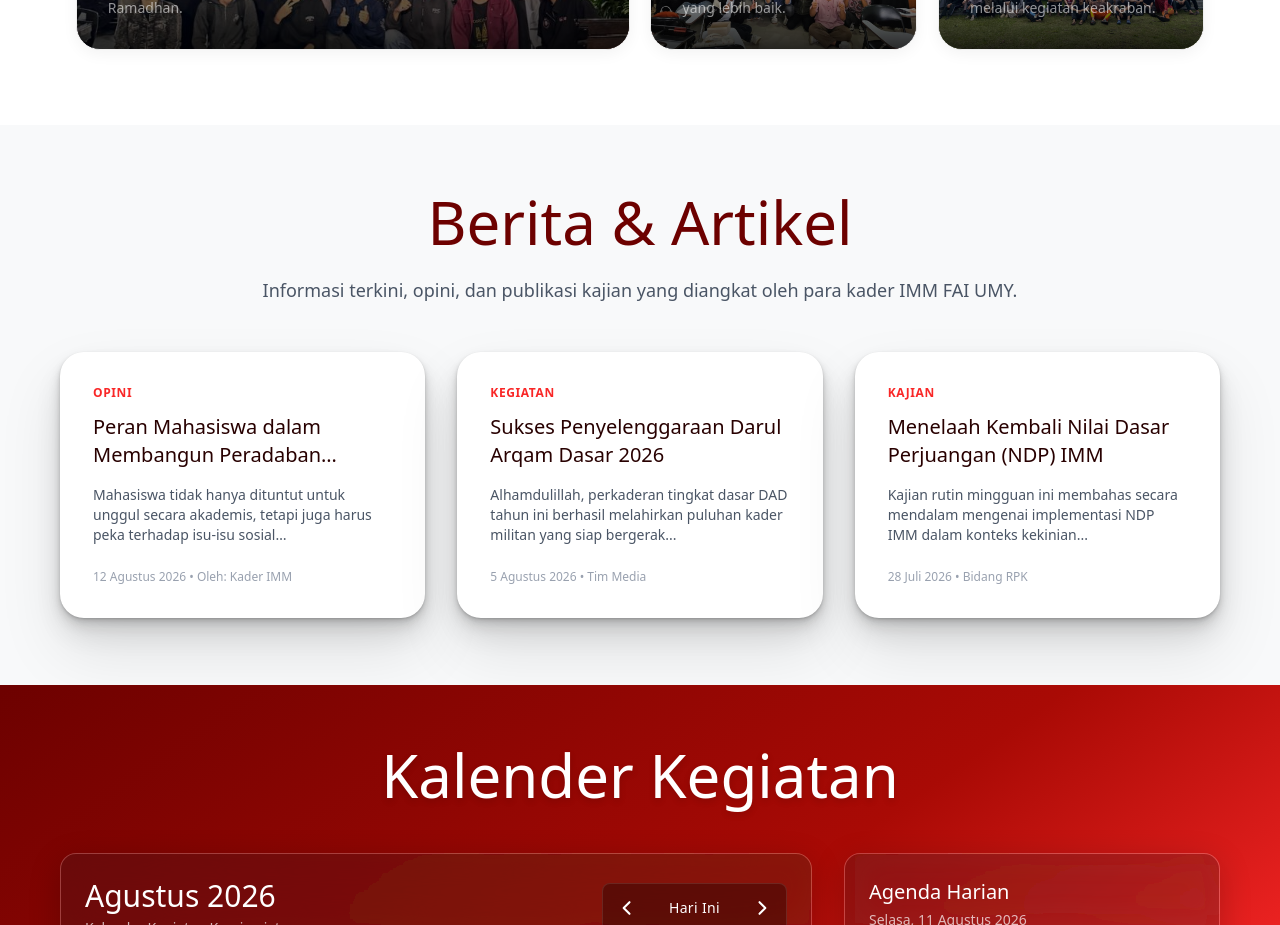
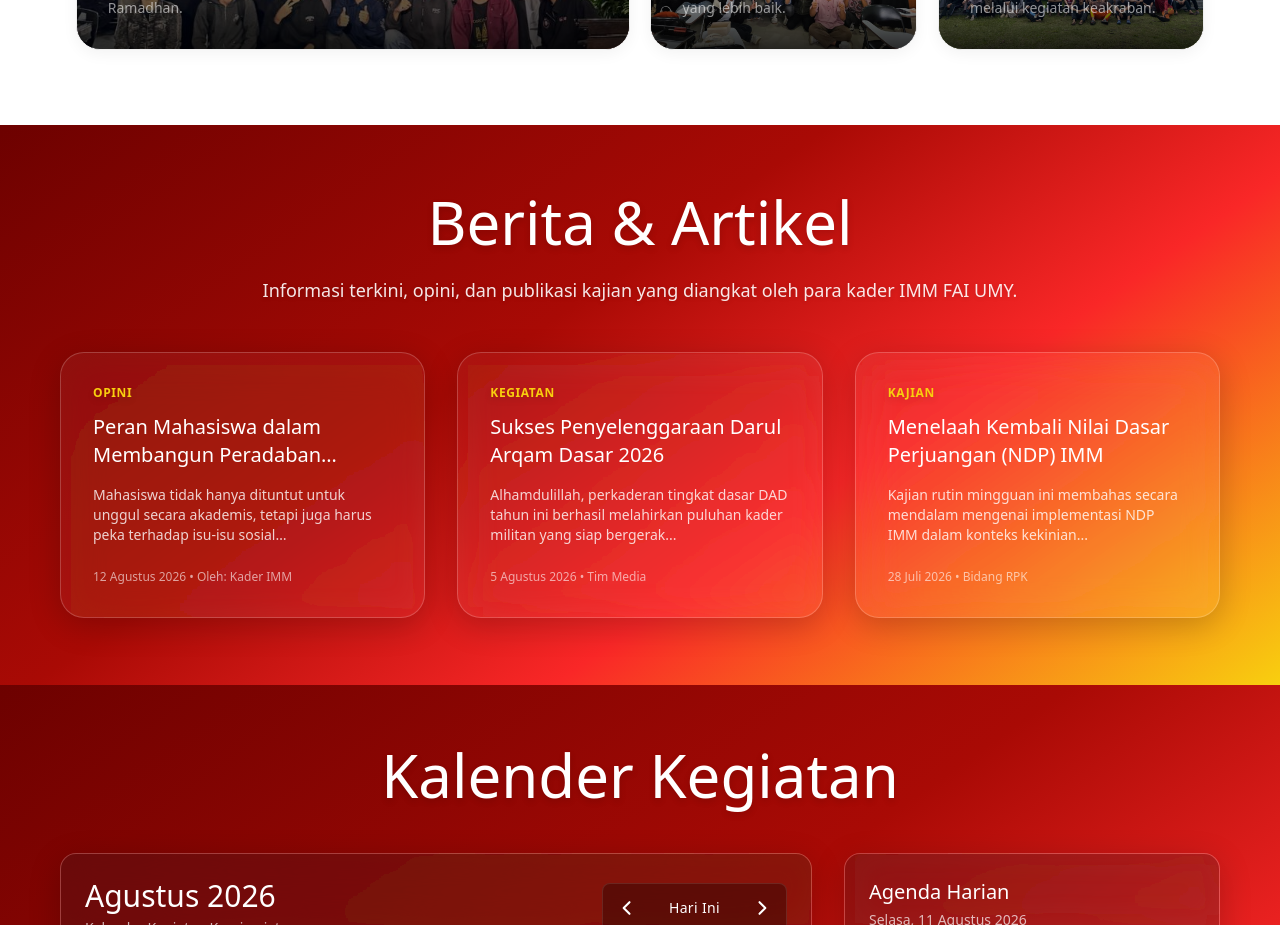
Before and after one commit to immfaiumy25/Imm-web, a Next.js app: page / in a window 1280 px wide. Shown: the part 5180-6105 px from the top of the page. Built offline with nearby package versions, Linux system fonts and the light colour scheme.

Commit message:
style(berita): update section to dark gradient and apply liquid glass to cards

```diff
--- a/src/app/page.tsx
+++ b/src/app/page.tsx
@@ -54,7 +54,7 @@ export default function Home() {
         { id: 'kontak', theme: 'dark', title: 'Kontak Kami' },
         { id: 'creative-minority', theme: 'light', title: 'Creative Minority' },
         { id: 'kalender', theme: 'dark', title: 'Kalender Kegiatan' },
-        { id: 'berita', theme: 'light', title: 'Berita & Artikel' },
+        { id: 'berita', theme: 'dark', title: 'Berita & Artikel' },
         { id: 'dokumentasi', theme: 'light', title: 'Dokumentasi' },
         { id: 'bidang', theme: 'dark', title: 'Bidang Organisasi' },
         { id: 'profile', theme: 'light', title: 'Profil Kami' },
@@ -381,80 +381,68 @@ export default function Home() {
       </section>
 
       {/* ========================
-          BERITA SECTION (Gray)
+          BERITA SECTION
           ======================== */}
-      <section id="berita" className="w-full min-h-[70vh] bg-[#f8f9fa] text-[#280000] p-8 md:p-[60px] flex flex-col items-center justify-center">
-        <h2 className="font-serif text-4xl md:text-6xl font-normal mb-6 text-[#6d0100] text-center">Berita & Artikel</h2>
-        <p className="text-lg text-gray-600 max-w-[800px] text-center mb-12">
+      <section id="berita" className="w-full min-h-[70vh] bg-[linear-gradient(145deg,#6d0100_0%,#a90a05_40%,#f92727_65%,#f8cf0f_100%)] text-white p-8 md:p-[60px] flex flex-col items-center justify-center relative overflow-hidden">
+        <h2 className="font-serif text-4xl md:text-6xl font-normal mb-6 text-white text-center drop-shadow-md">Berita & Artikel</h2>
+        <p className="text-lg text-white/90 max-w-[800px] text-center mb-12 drop-shadow-sm font-medium">
           Informasi terkini, opini, dan publikasi kajian yang diangkat oleh para kader IMM FAI UMY.
         </p>
 
-        <div className="grid grid-cols-1 md:grid-cols-2 lg:grid-cols-3 gap-8 w-full max-w-[1200px]">
-          <BorderGlow
-            edgeSensitivity={30}
-            glowColor="359 99 44" /* #6d0100 HSL approximation */
-            backgroundColor="#ffffff"
-            borderRadius={24}
-            glowRadius={30}
-            glowIntensity={0.8}
-            coneSpread={30}
-            animated={true}
-            colors={['#6d0100', '#f92727', '#f8cf0f']}
-            className="w-full h-full"
+        <div className="grid grid-cols-1 md:grid-cols-2 lg:grid-cols-3 gap-8 w-full max-w-[1200px] relative z-10">
+          <div
+            className="w-full h-full rounded-[24px] p-8 flex flex-col hover:scale-105 transition-transform cursor-pointer"
+            style={{
+              background: 'rgba(255, 255, 255, 0.05)',
+              backdropFilter: 'url(#liquid-glass) blur(16px)',
+              WebkitBackdropFilter: 'url(#liquid-glass) blur(16px)',
+              boxShadow: '0 8px 32px 0 rgba(0, 0, 0, 0.2)',
+              border: '1px solid rgba(255, 255, 255, 0.2)'
+            }}
           >
-            <div className="p-8 h-full flex flex-col">
-              <div className="text-xs font-bold text-[#f92727] tracking-wider mb-3">OPINI</div>
-              <h3 className="text-xl font-serif text-[#280000] mb-4 line-clamp-2">Peran Mahasiswa dalam Membangun Peradaban Bangsa di Era Digital</h3>
-              <p className="text-gray-600 text-sm flex-grow line-clamp-3 mb-6">
+            <div className="text-xs font-bold text-[#f8cf0f] tracking-wider mb-3 drop-shadow-md">OPINI</div>
+            <h3 className="text-xl font-serif text-white mb-4 line-clamp-2">Peran Mahasiswa dalam Membangun Peradaban Bangsa di Era Digital</h3>
+            <p className="text-white/80 text-sm flex-grow line-clamp-3 mb-6 font-normal">
               Mahasiswa tidak hanya dituntut untuk unggul secara akademis, tetapi juga harus peka terhadap isu-isu sosial kemasyarakatan...
             </p>
-              <div className="text-xs text-gray-400 font-medium">12 Agustus 2026 • Oleh: Kader IMM</div>
+            <div className="text-xs text-white/60 font-medium">12 Agustus 2026 • Oleh: Kader IMM</div>
           </div>
-          </BorderGlow>
 
-          <BorderGlow
-            edgeSensitivity={30}
-            glowColor="359 99 44"
-            backgroundColor="#ffffff"
-            borderRadius={24}
-            glowRadius={30}
-            glowIntensity={0.8}
-            coneSpread={30}
-            animated={true}
-            colors={['#6d0100', '#f92727', '#f8cf0f']}
-            className="w-full h-full"
+          <div
+            className="w-full h-full rounded-[24px] p-8 flex flex-col hover:scale-105 transition-transform cursor-pointer"
+            style={{
+              background: 'rgba(255, 255, 255, 0.05)',
+              backdropFilter: 'url(#liquid-glass) blur(16px)',
+              WebkitBackdropFilter: 'url(#liquid-glass) blur(16px)',
+              boxShadow: '0 8px 32px 0 rgba(0, 0, 0, 0.2)',
+              border: '1px solid rgba(255, 255, 255, 0.2)'
+            }}
           >
-            <div className="p-8 h-full flex flex-col">
-              <div className="text-xs font-bold text-[#f92727] tracking-wider mb-3">KEGIATAN</div>
-              <h3 className="text-xl font-serif text-[#280000] mb-4 line-clamp-2">Sukses Penyelenggaraan Darul Arqam Dasar 2026</h3>
-              <p className="text-gray-600 text-sm flex-grow line-clamp-3 mb-6">
+            <div className="text-xs font-bold text-[#f8cf0f] tracking-wider mb-3 drop-shadow-md">KEGIATAN</div>
+            <h3 className="text-xl font-serif text-white mb-4 line-clamp-2">Sukses Penyelenggaraan Darul Arqam Dasar 2026</h3>
+            <p className="text-white/80 text-sm flex-grow line-clamp-3 mb-6 font-normal">
               Alhamdulillah, perkaderan tingkat dasar DAD tahun ini berhasil melahirkan puluhan kader militan yang siap bergerak...
             </p>
-              <div className="text-xs text-gray-400 font-medium">5 Agustus 2026 • Tim Media</div>
+            <div className="text-xs text-white/60 font-medium">5 Agustus 2026 • Tim Media</div>
           </div>
-          </BorderGlow>
 
-          <BorderGlow
-            edgeSensitivity={30}
-            glowColor="359 99 44"
-            backgroundColor="#ffffff"
-            borderRadius={24}
-            glowRadius={30}
-            glowIntensity={0.8}
-            coneSpread={30}
-            animated={true}
-            colors={['#6d0100', '#f92727', '#f8cf0f']}
-            className="w-full h-full"
+          <div
+            className="w-full h-full rounded-[24px] p-8 flex flex-col hover:scale-105 transition-transform cursor-pointer"
+            style={{
+              background: 'rgba(255, 255, 255, 0.05)',
+              backdropFilter: 'url(#liquid-glass) blur(16px)',
+              WebkitBackdropFilter: 'url(#liquid-glass) blur(16px)',
+              boxShadow: '0 8px 32px 0 rgba(0, 0, 0, 0.2)',
+              border: '1px solid rgba(255, 255, 255, 0.2)'
+            }}
           >
-            <div className="p-8 h-full flex flex-col">
-              <div className="text-xs font-bold text-[#f92727] tracking-wider mb-3">KAJIAN</div>
-              <h3 className="text-xl font-serif text-[#280000] mb-4 line-clamp-2">Menelaah Kembali Nilai Dasar Perjuangan (NDP) IMM</h3>
-              <p className="text-gray-600 text-sm flex-grow line-clamp-3 mb-6">
+            <div className="text-xs font-bold text-[#f8cf0f] tracking-wider mb-3 drop-shadow-md">KAJIAN</div>
+            <h3 className="text-xl font-serif text-white mb-4 line-clamp-2">Menelaah Kembali Nilai Dasar Perjuangan (NDP) IMM</h3>
+            <p className="text-white/80 text-sm flex-grow line-clamp-3 mb-6 font-normal">
               Kajian rutin mingguan ini membahas secara mendalam mengenai implementasi NDP IMM dalam konteks kekinian...
             </p>
-              <div className="text-xs text-gray-400 font-medium">28 Juli 2026 • Bidang RPK</div>
+            <div className="text-xs text-white/60 font-medium">28 Juli 2026 • Bidang RPK</div>
           </div>
-          </BorderGlow>
         </div>
       </section>
 
```
Lines whose indentation alone changed are shown as unchanged.
